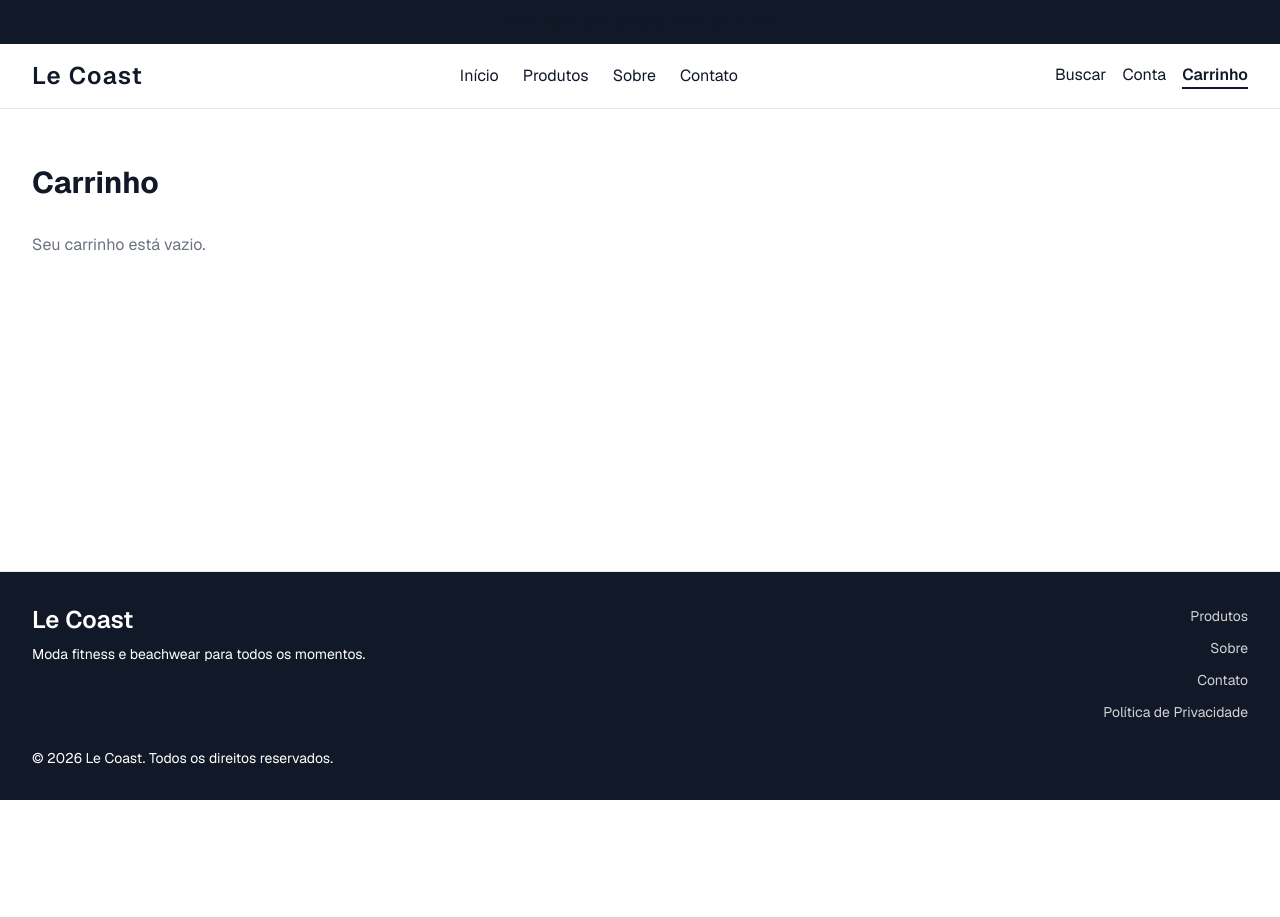
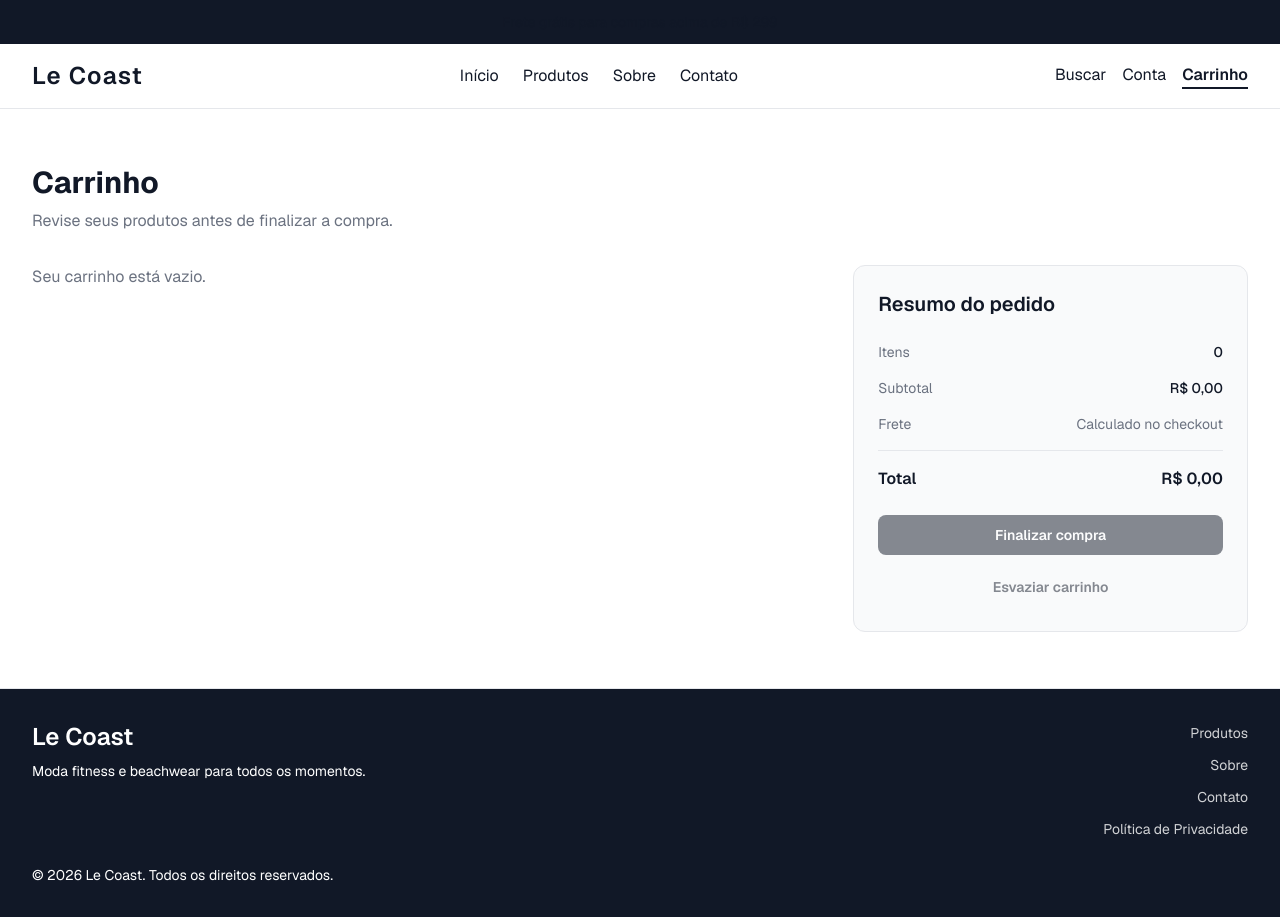
Before and after one commit to guilhermegiovani/le-coast, a Next.js app in the folder clients/web/: page /cart in a window 1280 px wide. Before the commit the page ends 800 px from the top, so only its background shows below. Built offline with nearby package versions, Linux system fonts and the light colour scheme.

Commit message:
feat(cart): add order summary

```diff
--- a/clients/web/src/app/cart/page.tsx
+++ b/clients/web/src/app/cart/page.tsx
@@ -1,16 +1,27 @@
 import { Container } from '@/components/layout/container';
 import { CartItems } from '@/components/cart/cart-items';
+import { CartSummary } from '@/components/cart/cart-summary';
 
 export default function CartPage() {
   return (
     <main className="py-10 md:py-14">
       <Container>
         <div className="flex flex-col gap-8">
-          <h1 className="text-3xl font-bold text-foreground">
-            Carrinho
-          </h1>
+          <header className="flex flex-col gap-2">
+            <h1 className="text-3xl font-bold text-foreground">
+              Carrinho
+            </h1>
 
-          <CartItems />
+            <p className="text-muted">
+              Revise seus produtos antes de finalizar a compra.
+            </p>
+          </header>
+
+          <div className="grid gap-8 lg:grid-cols-[2fr_1fr] lg:items-start">
+            <CartItems />
+
+            <CartSummary />
+          </div>
         </div>
       </Container>
     </main>
--- /dev/null
+++ b/clients/web/src/components/cart/cart-summary.tsx
@@ -0,0 +1,111 @@
+'use client';
+
+import Link from 'next/link';
+
+import { Button } from '@/components/ui/button';
+import { useCartStore } from '@/stores/cart-store';
+
+// Formata valores no padrão monetário brasileiro.
+const priceFormatter = new Intl.NumberFormat('pt-BR', {
+  currency: 'BRL',
+  style: 'currency',
+});
+
+export function CartSummary() {
+  const items = useCartStore((state) => state.items);
+  const clearCart = useCartStore((state) => state.clearCart);
+
+  // Soma todas as unidades existentes no carrinho.
+  const totalItems = items.reduce(
+    (total, item) => total + item.quantity,
+    0,
+  );
+
+  // Soma o preço de cada variante multiplicado por sua quantidade.
+  const subtotal = items.reduce(
+    (total, item) =>
+      total + item.variant.price * item.quantity,
+    0,
+  );
+
+  const isCartEmpty = items.length === 0;
+
+  return (
+    <aside
+      aria-labelledby="cart-summary-title"
+      className="rounded-xl border border-border bg-surface p-6"
+    >
+      <h2
+        id="cart-summary-title"
+        className="text-xl font-semibold text-foreground"
+      >
+        Resumo do pedido
+      </h2>
+
+      <dl className="mt-6 flex flex-col gap-4">
+        <div className="flex items-center justify-between gap-4">
+          <dt className="text-sm text-muted">
+            Itens
+          </dt>
+
+          <dd className="text-sm font-medium text-foreground">
+            {totalItems}
+          </dd>
+        </div>
+
+        <div className="flex items-center justify-between gap-4">
+          <dt className="text-sm text-muted">
+            Subtotal
+          </dt>
+
+          <dd className="text-sm font-medium text-foreground">
+            {priceFormatter.format(subtotal)}
+          </dd>
+        </div>
+
+        <div className="flex items-center justify-between gap-4">
+          <dt className="text-sm text-muted">
+            Frete
+          </dt>
+
+          <dd className="text-sm text-muted">
+            Calculado no checkout
+          </dd>
+        </div>
+
+        <div className="flex items-center justify-between gap-4 border-t border-border pt-4">
+          <dt className="font-semibold text-foreground">
+            Total
+          </dt>
+
+          <dd className="font-semibold text-foreground">
+            {priceFormatter.format(subtotal)}
+          </dd>
+        </div>
+      </dl>
+
+      <div className="mt-6 flex flex-col gap-3">
+        <Link
+          href="/checkout"
+          aria-disabled={isCartEmpty}
+          className={
+            isCartEmpty
+              ? 'pointer-events-none inline-flex h-10 items-center justify-center rounded-lg bg-primary px-5 text-sm font-semibold text-white opacity-50'
+              : 'inline-flex h-10 items-center justify-center rounded-lg bg-primary px-5 text-sm font-semibold text-white transition-opacity duration-200 hover:opacity-90'
+          }
+        >
+          Finalizar compra
+        </Link>
+
+        <Button
+          type="button"
+          variant="ghost"
+          disabled={isCartEmpty}
+          onClick={clearCart}
+        >
+          Esvaziar carrinho
+        </Button>
+      </div>
+    </aside>
+  );
+}
```
Also changed, not shown: 1 other file (tests, documents, lock files or other folders).
